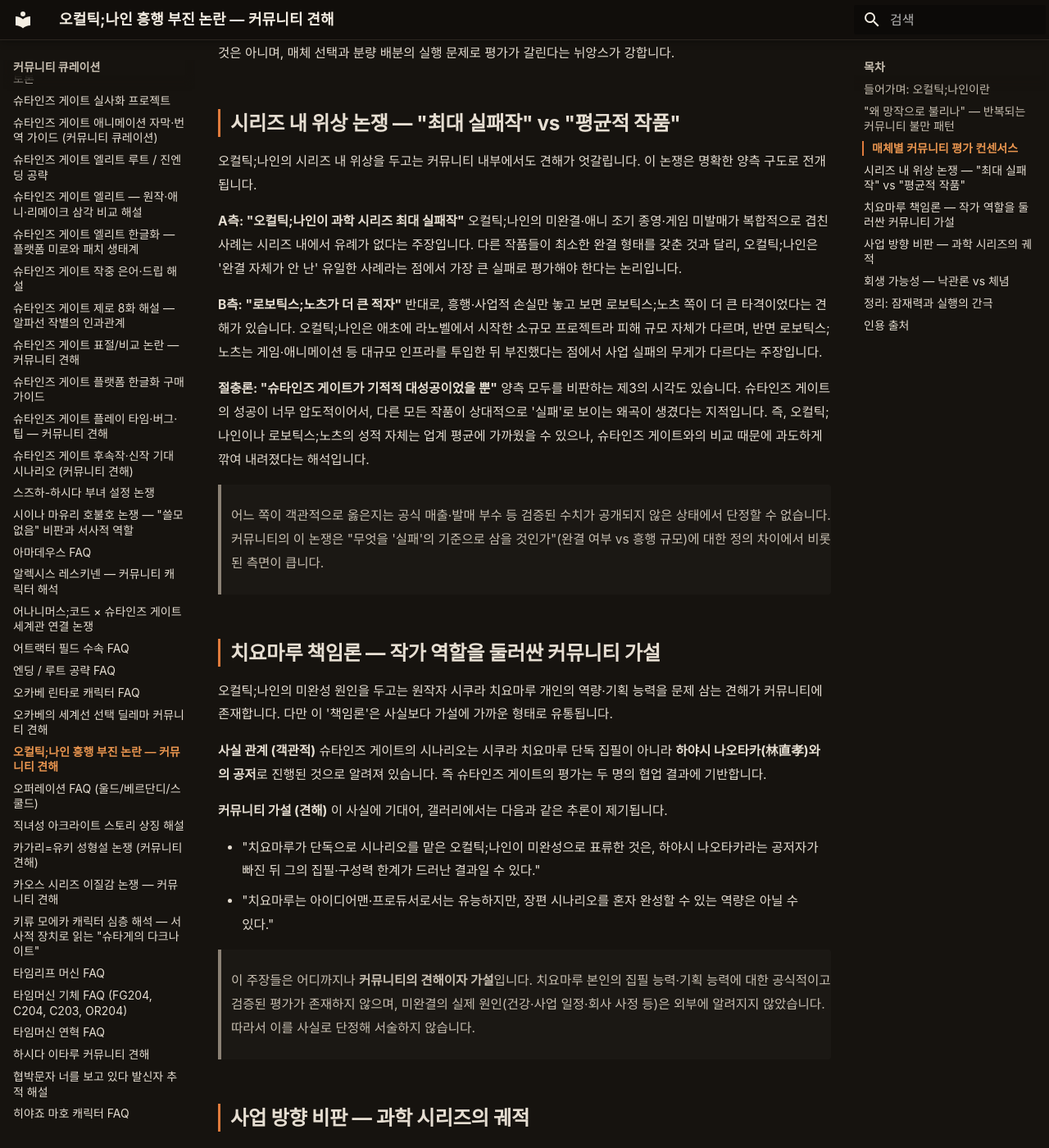
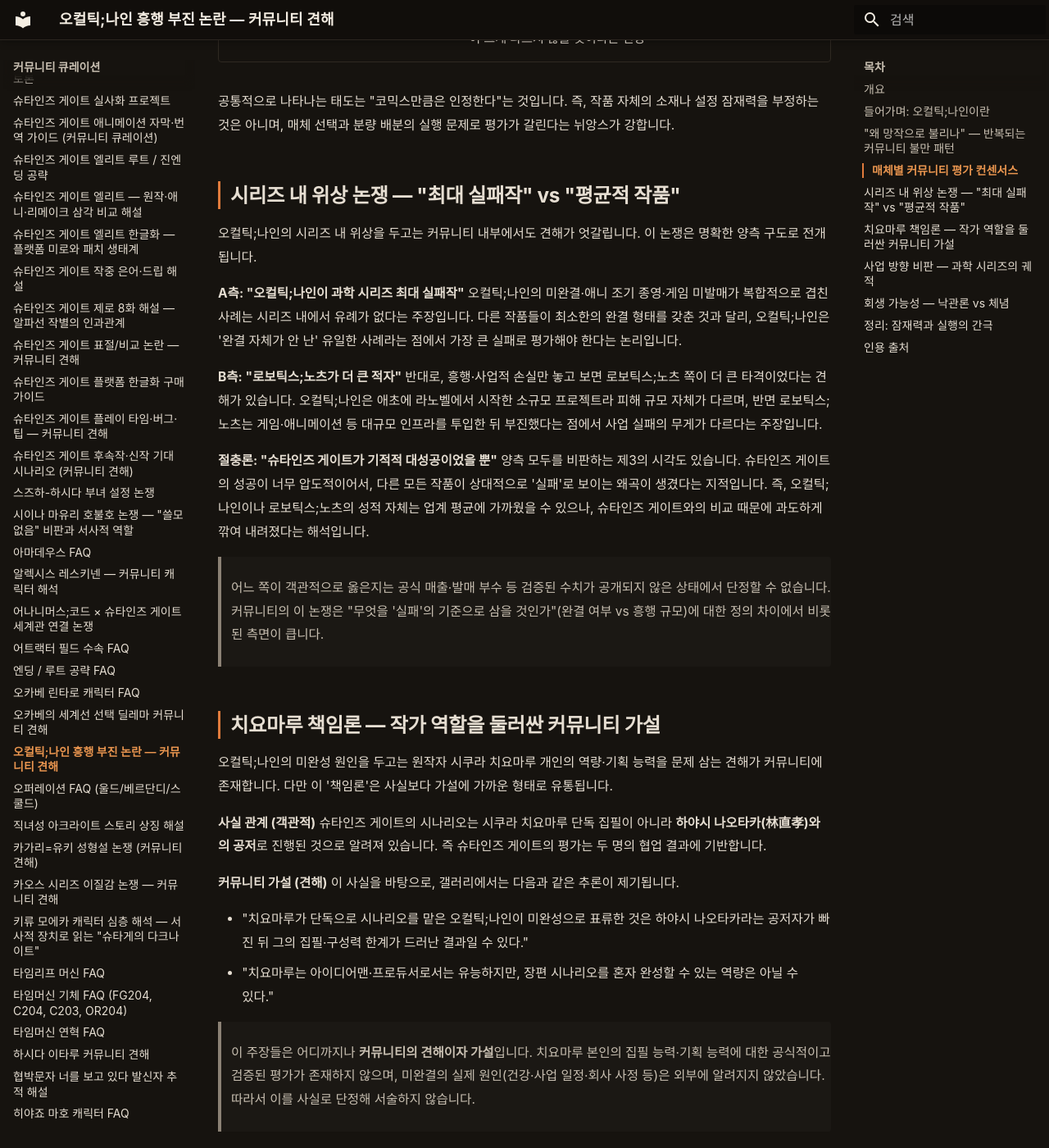
Before and after one commit to sgwiki/sgwiki.github.io, an MkDocs documentation site: the page built from wiki/커뮤니티-큐레이션/오컬틱-나인-흥행부진-논란-커뮤니티-견해.md, in a window 1280 px wide and 1400 px high, scrolled down 2175 px. Shown: the whole window at 82% size. Built offline with MkDocs 1.6.1 and Material for MkDocs 9.7.7, drawn with Linux system fonts in a browser that asks for light colours; some web fonts are replaced; some of the changed text lies outside the part shown.

Commit message:
chore(wiki): 오컬틱-나인-흥행부진-논란-커뮤니티-견해 정비 — frontmatter spoiler 필드 정규화(spoil_tier:중→spoiler:medium)·개요 섹션 추가·고아 각주 [^1] 불릿 변환·문체 교정(떡밥 미해결→미회수·불필요 쉼표 제거·기대어→바탕으로)
Co-Authored-By: Claude Opus 4.6 <noreply@anthropic.com>

```diff
--- a/wiki/커뮤니티-큐레이션/오컬틱-나인-흥행부진-논란-커뮤니티-견해.md
+++ b/wiki/커뮤니티-큐레이션/오컬틱-나인-흥행부진-논란-커뮤니티-견해.md
@@ -6,16 +6,18 @@ evidence_grade: community_only
 series: [오컬틱;나인, 과학 어드벤처 시리즈]
 last_updated: 2026-06-30
 source_basis: [나무위키, DCinside 슈타게 갤러리 게시글 산문 가공]
-spoil_tier: 중
+spoiler: medium
 ---
 
 !!! warning "스포일러"
-    이 문서는 오컬틱;나인 결말·캐릭터 사망·떡밥 미해결 언급을 포함하며, 슈타인즈 게이트 본편 스포일러는 최소화했습니다.
+    이 문서는 오컬틱;나인 결말·캐릭터 사망·떡밥 미회수 언급을 포함하며, 슈타인즈 게이트 본편 스포일러는 최소화했습니다.
 
 !!! info "커뮤니티 견해 페이지"
     본 페이지의 평가·해석·원인 분석은 커뮤니티(주로 DCinside 슈타게 갤러리) 유저 발화 패턴을 산문 가공한 것이며, **공식 흥행 수치나 검증된 사업 판단이 아닙니다.** 객관적 사실(발매 현황·매체 구성 등)은 본문에서 별도로 표기합니다. 본 문서는 사설(editorial)이며, 사실 단정을 의도하지 않습니다.
 
 # 오컬틱;나인 흥행 부진 논란 — 커뮤니티 견해
+
+## 개요
 
 ## 들어가며: 오컬틱;나인이란
 
@@ -28,7 +30,7 @@ spoil_tier: 중
 - **게임**: '오컬틱;나인' 본편 게임과 후속 완전편으로 알려진 '오컬틱;나인 신세계'가 발매 예정 상태로 장기 표류 중입니다.
 - **세계관**: 같은 회사의 어나니머스;코드와는 **다른 세계관**으로 분류됩니다.
 
-과학 어드벤처 시리즈 공식 분류상 '초상 시리즈'로 묶이나, 슈타인즈 게이트 본편과의 실질적인 설정 연관성은 거의 없다는 것이 커뮤니티의 일반적 인식입니다. 이 문서는 이 작품이 커뮤니티에서 "망작"이라는 평가를 자주 받는 현상과 그 배경에 깔린 논쟁을, 사실과 견해를 분리해 정리합니다.
+과학 어드벤처 시리즈 공식 분류상 '초상 시리즈'로 묶이나, 슈타인즈 게이트 본편과의 실질적인 설정 연관성은 거의 없다는 것이 커뮤니티의 일반적 인식입니다. 이 문서는 이 작품이 커뮤니티에서 "망작"이라는 평가를 자주 받는 현상과 그 배경에 깔린 논쟁을 사실과 견해로 분리해 정리합니다.
 
 ## "왜 망작으로 불리나" — 반복되는 커뮤니티 불만 패턴
 
@@ -63,7 +65,7 @@ spoil_tier: 중
 오컬틱;나인의 시리즈 내 위상을 두고는 커뮤니티 내부에서도 견해가 엇갈립니다. 이 논쟁은 명확한 양측 구도로 전개됩니다.
 
 **A측: "오컬틱;나인이 과학 시리즈 최대 실패작"**
-오컬틱;나인의 미완결·애니 조기 종영·게임 미발매가 복합적으로 겹친 사례는 시리즈 내에서 유례가 없다는 주장입니다. 다른 작품들이 최소한 완결 형태를 갖춘 것과 달리, 오컬틱;나인은 '완결 자체가 안 난' 유일한 사례라는 점에서 가장 큰 실패로 평가해야 한다는 논리입니다.
+오컬틱;나인의 미완결·애니 조기 종영·게임 미발매가 복합적으로 겹친 사례는 시리즈 내에서 유례가 없다는 주장입니다. 다른 작품들이 최소한의 완결 형태를 갖춘 것과 달리, 오컬틱;나인은 '완결 자체가 안 난' 유일한 사례라는 점에서 가장 큰 실패로 평가해야 한다는 논리입니다.
 
 **B측: "로보틱스;노츠가 더 큰 적자"**
 반대로, 흥행·사업적 손실만 놓고 보면 로보틱스;노츠 쪽이 더 큰 타격이었다는 견해가 있습니다. 오컬틱;나인은 애초에 라노벨에서 시작한 소규모 프로젝트라 피해 규모 자체가 다르며, 반면 로보틱스;노츠는 게임·애니메이션 등 대규모 인프라를 투입한 뒤 부진했다는 점에서 사업 실패의 무게가 다르다는 주장입니다.
@@ -81,9 +83,9 @@ spoil_tier: 중
 슈타인즈 게이트의 시나리오는 시쿠라 치요마루 단독 집필이 아니라 **하야시 나오타카(林直孝)와의 공저**로 진행된 것으로 알려져 있습니다. 즉 슈타인즈 게이트의 평가는 두 명의 협업 결과에 기반합니다.
 
 **커뮤니티 가설 (견해)**
-이 사실에 기대어, 갤러리에서는 다음과 같은 추론이 제기됩니다.
+이 사실을 바탕으로, 갤러리에서는 다음과 같은 추론이 제기됩니다.
 
-- "치요마루가 단독으로 시나리오를 맡은 오컬틱;나인이 미완성으로 표류한 것은, 하야시 나오타카라는 공저자가 빠진 뒤 그의 집필·구성력 한계가 드러난 결과일 수 있다."
+- "치요마루가 단독으로 시나리오를 맡은 오컬틱;나인이 미완성으로 표류한 것은 하야시 나오타카라는 공저자가 빠진 뒤 그의 집필·구성력 한계가 드러난 결과일 수 있다."
 - "치요마루는 아이디어맨·프로듀서로서는 유능하지만, 장편 시나리오를 혼자 완성할 수 있는 역량은 아닐 수 있다."
 
 > 이 주장들은 어디까지나 **커뮤니티의 견해이자 가설**입니다. 치요마루 본인의 집필 능력·기획 능력에 대한 공식적이고 검증된 평가가 존재하지 않으며, 미완결의 실제 원인(건강·사업 일정·회사 사정 등)은 외부에 알려지지 않았습니다. 따라서 이를 사실로 단정해 서술하지 않습니다.
@@ -97,7 +99,7 @@ spoil_tier: 중
 
 - **슈타인즈 게이트의 직접적 후속**(본편 세계선에서의 정통 후속작)이 장기간 부재했다는 점.
 - **어나니머스;코드**로의 이행이 오컬틱;나인의 미완결을 뒤로한 채 진행되었다는 인식.
-- 기존 팬덤이 기대한 '시리즈 마무리'보다, 새로운 세계관의 신작이 우선되었다는 체감.
+- 기존 팬덤이 기대한 '시리즈 마무리'보다 새로운 세계관의 신작이 우선되었다는 체감.
 
 > 커뮤니티의 이러한 평가는 **추론**으로 표현되어야 합니다. 회사의 내부 사업 판단 문서나 공식 발표가 뒷받침하지 않는 한, "방향을 잘못 잡았다"는 주장은 유저 해석일 뿐 검증된 사실이 아닙니다. 다만, 팬덤의 체감적 실망 자체가 커뮤니티 담론에서 반복적으로 나타나는 현상이라는 점은 기록할 만합니다.
 
```
Also changed, not shown: other parts of wiki/커뮤니티-큐레이션/오컬틱-나인-흥행부진-논란-커뮤니티-견해.md (+1 -1 lines).
